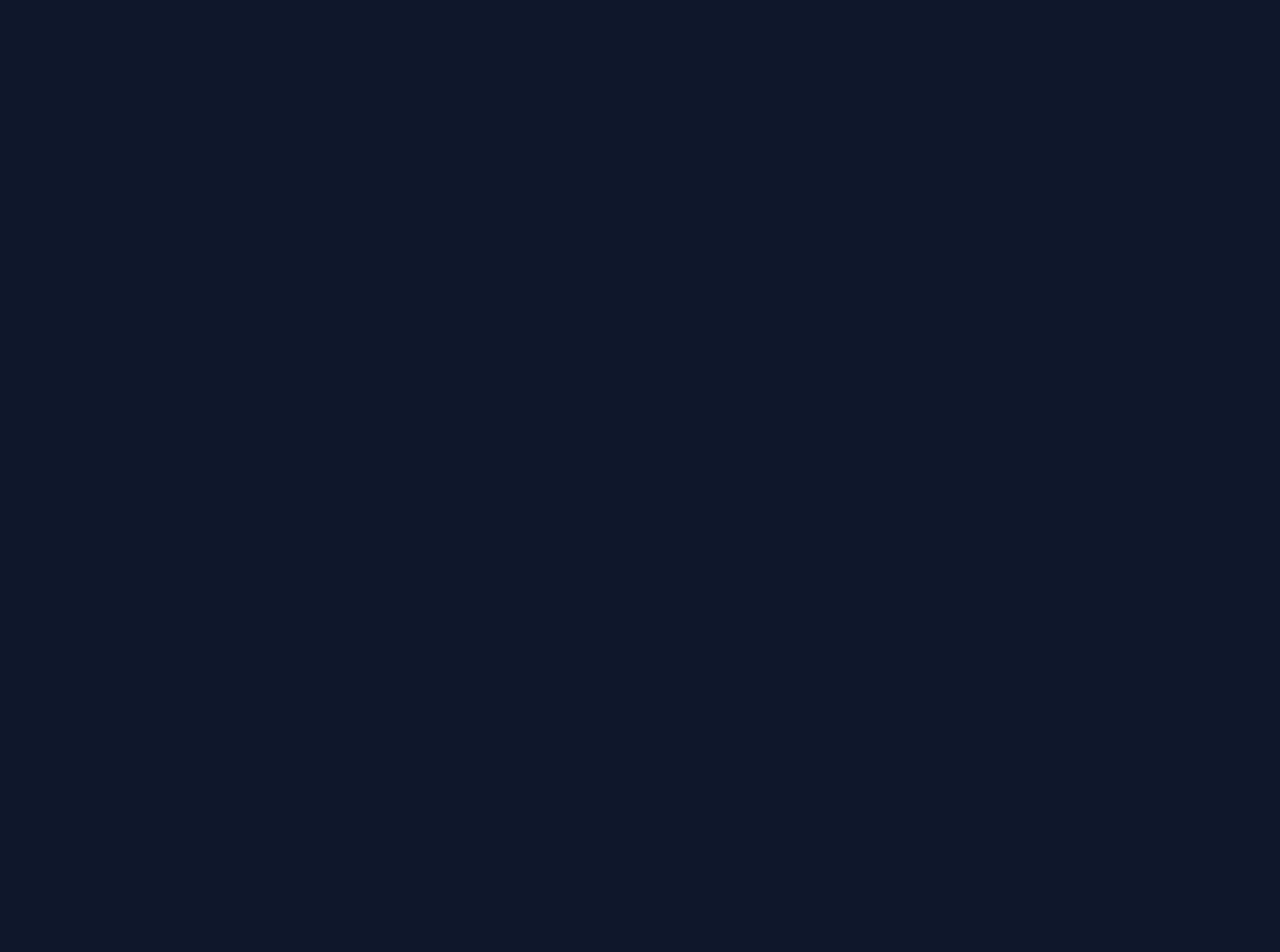
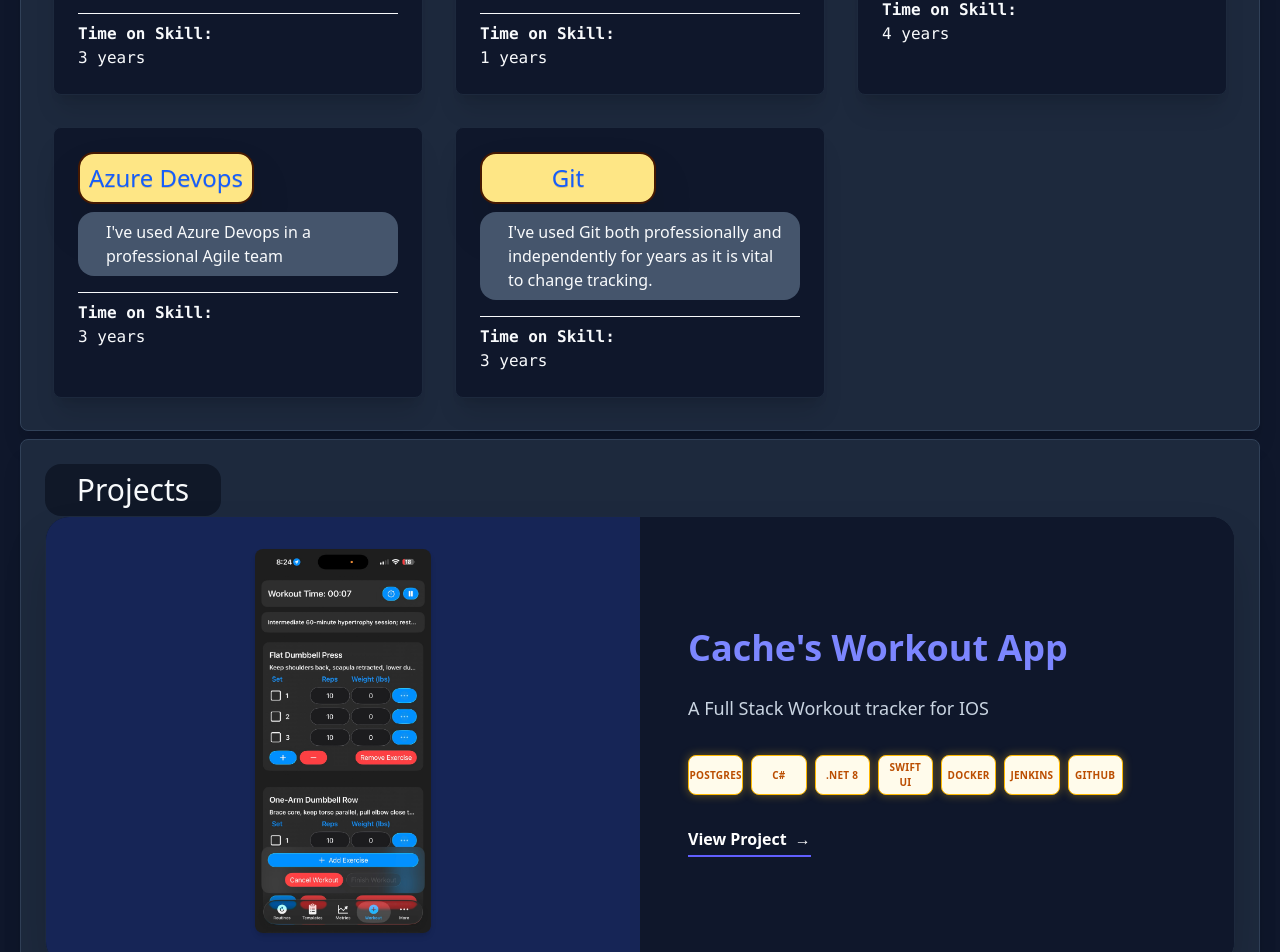
Before and after one commit to Slummybell23/ReactPortfolio, a React (Vite) app: page / in a window 1280 px wide. Shown: the part 1360-2312 px from the top of the page. Before the commit the page ends 957 px from the top, so only its background shows below. Built offline with nearby package versions, Linux system fonts and the light colour scheme.

Commit message:
Creating new pages.

```diff
--- /dev/null
+++ b/src/components/ContactMe/ContactMe.jsx
@@ -0,0 +1,76 @@
+import "./contactMe.css"
+
+function ContactMe() {
+
+    return (
+        <section className="contact-me relative">
+            <div className="contact-me-title font-bold mb-12">
+                Contact Me!
+            </div>
+
+            <div className="w-full max-w-5xl grid grid-cols-1 md:grid-cols-2 gap-12 px-4 text-base text-left md:divide-x divide-slate-700/50">
+
+                <div className="flex flex-col space-y-6 md:pr-12">
+                    <h3 className="text-xl font-semibold text-indigo-400">
+                        Find me online
+                    </h3>
+
+                    <div className="space-y-4 text-lg">
+                        <a
+                            href="https://www.linkedin.com/in/cache-salyers"
+                            target="_blank"
+                            rel="noopener noreferrer"
+                            className="flex items-center gap-3 hover:text-indigo-300 transition-colors"
+                        >
+                            <svg className="w-5 h-5" fill="currentColor" viewBox="0 0 24 24"><path d="M19 0h-14c-2.761 0-5 2.239-5 5v14c0 2.761 2.239 5 5 5h14c2.762 0 5-2.239 5-5v-14c0-2.761-2.238-5-5-5zm-11 19h-3v-11h3v11zm-1.5-12.268c-.966 0-1.75-.79-1.75-1.764s.784-1.764 1.75-1.764 1.75.79 1.75 1.764-.783 1.764-1.75 1.764zm13.5 12.268h-3v-5.604c0-3.368-4-3.113-4 0v5.604h-3v-11h3v1.765c1.396-2.586 7-2.777 7 2.476v6.759z"/></svg>
+                            <span>LinkedIn</span>
+                        </a>
+
+                        <a
+                            href="https://github.com/Slummybell23"
+                            target="_blank"
+                            rel="noopener noreferrer"
+                            className="flex items-center gap-3 hover:text-indigo-300 transition-colors"
+                        >
+                            <svg className="w-5 h-5" fill="currentColor" viewBox="0 0 24 24"><path d="M12 0c-6.626 0-12 5.373-12 12 0 5.302 3.438 9.8 8.207 11.387.599.111.793-.261.793-.577v-2.234c-3.338.726-4.033-1.416-4.033-1.416-.546-1.387-1.333-1.756-1.333-1.756-1.089-.745.083-.729.083-.729 1.205.084 1.839 1.237 1.839 1.237 1.07 1.834 2.807 1.304 3.492.997.107-.775.418-1.305.762-1.604-2.665-.305-5.467-1.334-5.467-5.931 0-1.311.469-2.381 1.236-3.221-.124-.303-.535-1.524.117-3.176 0 0 1.008-.322 3.301 1.23.957-.266 1.983-.399 3.003-.404 1.02.005 2.047.138 3.006.404 2.291-1.552 3.297-1.23 3.297-1.23.653 1.653.242 2.874.118 3.176.77.84 1.235 1.911 1.235 3.221 0 4.609-2.807 5.624-5.479 5.921.43.372.823 1.102.823 2.222v3.293c0 .319.192.694.801.576 4.765-1.589 8.199-6.086 8.199-11.386 0-6.627-5.373-12-12-12z"/></svg>
+                            <span>GitHub</span>
+                        </a>
+                    </div>
+                </div>
+
+                <div className="bg-slate-800 p-6 rounded-xl shadow-lg md:pl-12">
+                    <h3 className="text-xl font-semibold mb-4 text-indigo-400">
+                        Send me a message
+                    </h3>
+
+                    <form className="flex flex-col gap-4">
+                        <div>
+                            <label className="block text-sm text-slate-400 mb-1">Your Email</label>
+                            <input
+                                type="email"
+                                placeholder="hello@example.com"
+                                className="w-full p-3 rounded bg-slate-700 border border-slate-600 text-white focus:outline-none focus:border-indigo-500 transition-colors"
+                            />
+                        </div>
+
+                        <div>
+                            <label className="block text-sm text-slate-400 mb-1">Message</label>
+                            <textarea
+                                rows="4"
+                                placeholder="I'd love to chat about..."
+                                className="w-full p-3 rounded bg-slate-700 border border-slate-600 text-white focus:outline-none focus:border-indigo-500 transition-colors"
+                            ></textarea>
+                        </div>
+
+                        <button className="bg-indigo-600 hover:bg-indigo-500 text-white font-bold py-3 rounded transition-colors mt-2">
+                            Send Message
+                        </button>
+                    </form>
+                </div>
+
+            </div>
+        </section>
+    )
+}
+
+export default ContactMe;
--- /dev/null
+++ b/src/components/ContactMe/contactMe.css
@@ -0,0 +1,10 @@
+@import "tailwindcss";
+@tailwind utilities;
+
+.contact-me {
+    @apply flex flex-col items-center justify-center w-full py-24 bg-slate-900 text-white text-center;
+}
+
+.contact-me-title {
+    @apply flex flex-col items-center justify-start w-full py-24 text-white text-center text-3xl;
+}
--- a/src/components/Projects/ProjectCard.jsx
+++ b/src/components/Projects/ProjectCard.jsx
@@ -1,13 +1,55 @@
 import "./projectCard.css"
 
-function ProjectCard({project}) {
+function ProjectCard({ project }) {
+    return (
+        <section className="w-full bg-slate-900 rounded-3xl shadow-2xl overflow-hidden border border-slate-800">
 
-    return (
-        <section className="project-card">
-            <h3 className="project-card-title">{project.name}</h3>
-            <div className="project-description">
-                {project.description}
+            <div className="grid grid-cols-1 lg:grid-cols-2">
+
+                <div className="bg-blue-950 flex items-center justify-center p-8 h-80 md:h-auto">
+                    <img
+                        className="object-contain h-full w-auto max-h-96 rounded-lg shadow-md"
+                        src={project.image}
+                        alt={project.name}
+                    />
+                </div>
+
+                <div className="p-8 lg:p-12 flex flex-col justify-center bg-slate-900">
+
+                    <h3 className="text-3xl md:text-4xl font-extrabold text-indigo-400 mb-6 leading-tight">
+                        {project.name}
+                    </h3>
+
+                    <div className="text-slate-300 text-lg leading-relaxed">
+                        {project.description}
+                    </div>
+
+                    <div className="mt-8 grid grid-cols-8 gap-2">
+                        {project.skills.map((skill) => (
+                            <div
+                                key={skill.name}
+                                className="project-glowing-text"
+                            >
+                                {skill.name}
+                            </div>
+                        ))}
+                    </div>
+
+                    <div className="mt-8">
+                        <a
+                            href={project.gitHub}
+                            target="_blank"
+                            rel="noopener noreferrer"
+                            className="inline-flex items-center text-white font-semibold border-b-2 border-indigo-500 pb-1 hover:text-indigo-400 transition-colors cursor-pointer"
+                        >
+                            View Project <span className="ml-2">&rarr;</span>
+                        </a>
+                    </div>
+
+                </div>
+
             </div>
+
         </section>
     )
 }
--- a/src/components/Projects/Projects.jsx
+++ b/src/components/Projects/Projects.jsx
@@ -1,15 +1,33 @@
-import SkillCard from "../Skills/SkillCard.jsx";
 import ProjectCard from "./ProjectCard.jsx";
+import workoutScreen from "../../assets/workoutScreen.jpeg"
+import MediaLibraryOptimizer from "../../assets/mediaLibraryOptimizer.png";
 
 function Projects() {
 
     const projects = [
-        {name: "Cache's Workout App", description: "A Full Stack Workout tracker for IOS", },
-        {name: "Cache's Workout App", description: "A Full Stack Workout tracker for IOS", }
+        {name: "Cache's Workout App", description: "A Full Stack Workout tracker for IOS", image: workoutScreen, gitHub: "https://github.com/Slummybell23/MediaLibraryOptimizer", skills: [
+            {name: "Postgres"},
+            {name: "C#"},
+            {name: ".Net 8"},
+            {name: "Swift UI"},
+            {name: "Docker"},
+            {name: "Jenkins"},
+            {name: "Github"}
+            ]
+        },
+        {name: "Media Library Optimizer", image: MediaLibraryOptimizer, description: "A C# developed application to help optimize self hosted media libraries for storage and quality.", skills: [
+            {name: "C#"},
+            {name: ".Net 8"},
+            {name: "Ffmpeg"},
+            {name: "Docker"},
+            {name: "Github"}
+            ]
+        }
     ]
 
     return (
         <section className="card mx-5">
+            <h2 className="section-title">Projects</h2>
             <div className="grid grid-cols-1 gap-4">
                 {projects.map((project) => (
                     <ProjectCard project={project}></ProjectCard>
--- a/src/components/Projects/projectCard.css
+++ b/src/components/Projects/projectCard.css
@@ -13,3 +13,18 @@
 .project-description {
     @apply flex bg-slate-600 rounded-2xl p-2 pl-7 mt-2 mb-4 w-1/2 ml-auto justify-center items-center;
 }
+
+.project-image {
+    @apply absolute inset-0
+}
+
+.project-glowing-text {
+    @apply flex items-center justify-center text-center
+    px-2 py-1 rounded-lg
+    text-[10px] font-bold tracking-wide uppercase
+    bg-amber-50 text-amber-700
+    border border-amber-400
+    shadow-[0_0_10px_rgba(251,191,36,0.4)]
+    hover:shadow-[0_0_15px_rgba(251,191,36,0.6)]
+    transition-shadow duration-300
+}
--- a/src/components/Skills/Skills.jsx
+++ b/src/components/Skills/Skills.jsx
@@ -3,15 +3,32 @@ import SkillCard from "./SkillCard.jsx";
 function Skills() {
 
     const skills = [
-        {name: "C#", context: "Learning C#", length: "3 years"},
-        {name: "Java", context: "Learning C#", length: "3 years"},
-        {name: "SQL", context: "Learning C#", length: "3 years"},
+        {name: "C#", context: "Fell in love with the .Net ecosystem early in my career and haven't stopped since.", length: "3 years"},
+
+        {name: "Selenium", context: "Used professionally to develop production web interaction bots.", length: "3 years"},
+
+        {name: "Java", context: "2nd language I've learned mostly from College.", length: "3 years"},
+        {name: "Javascript", context: "Fairly new to Javascript but am eager to continue learning and use it to help me build my webapps", length: "1 year"},
+        {name: "SQL", context: "New to SQL. Learning it to help me with database setup and querying.", length: "1 year"},
+
+        {name: "React JS", context: "New to React, this portfolio was built using React!", length: "1 year"},
+        {name: "Vue JS", context: "Use Vue JS professionally", length: "1 year"},
+        {name: "SignalR", context: "Have used professionally to develop in production systems.", length: "1 year"},
+        {name: "Swift UI", context: "Fairly new but used to create Cache's Workout App!", length: "1 year"},
+
+        {name: "Docker", context: "My whole home server runs on Docker containers! A handful of them are even custom built by me.", length: "3 years"},
+        {name: "Jenkins", context: "I use Jenkins on my home server to handle my automated CI/CD pipeline for various applications I built.", length: "1 years"},
+        {name: "Unraid", context: "Unraid is the operating system my home server runs on!", length: "4 years"},
+        {name: "Azure Devops", context: "I've used Azure Devops in a professional Agile team", length: "3 years"},
+        {name: "Git", context: "I've used Git both professionally and independently for years as it is vital to change tracking.", length: "3 years"},
+
 
     ]
 
 
     return (
         <section className="card mx-5">
+            <h2 className="section-title">Skills</h2>
             <div className="grid grid-cols-3 gap-4">
                 {skills.map((skill) => (
                     <SkillCard skill={skill}></SkillCard>
--- a/src/pages/MainPage.jsx
+++ b/src/pages/MainPage.jsx
@@ -1,6 +1,7 @@
 import AboutMe from "../components/AboutMe/AboutMe.jsx";
 import Skills from "../components/Skills/Skills.jsx";
 import Projects from "../components/Projects/Projects.jsx";
+import ContactMe from "../components/ContactMe/ContactMe.jsx";
 
 
 function MainPage() {
@@ -12,6 +13,7 @@ function MainPage() {
         <AboutMe />
         <Skills />
         <Projects />
+        <ContactMe />
     </div>
 
     )
```
Also changed, not shown: src/assets/MediaLibraryOptimizer.png (added), src/assets/workoutScreen.jpeg (added).
